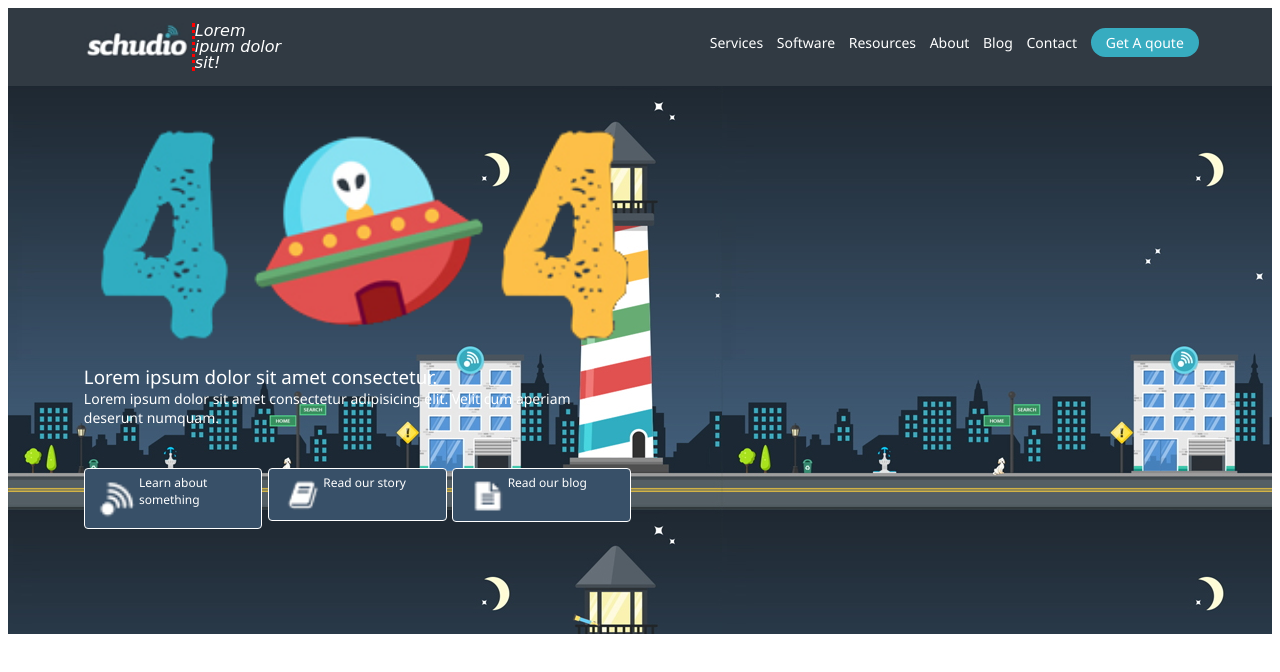
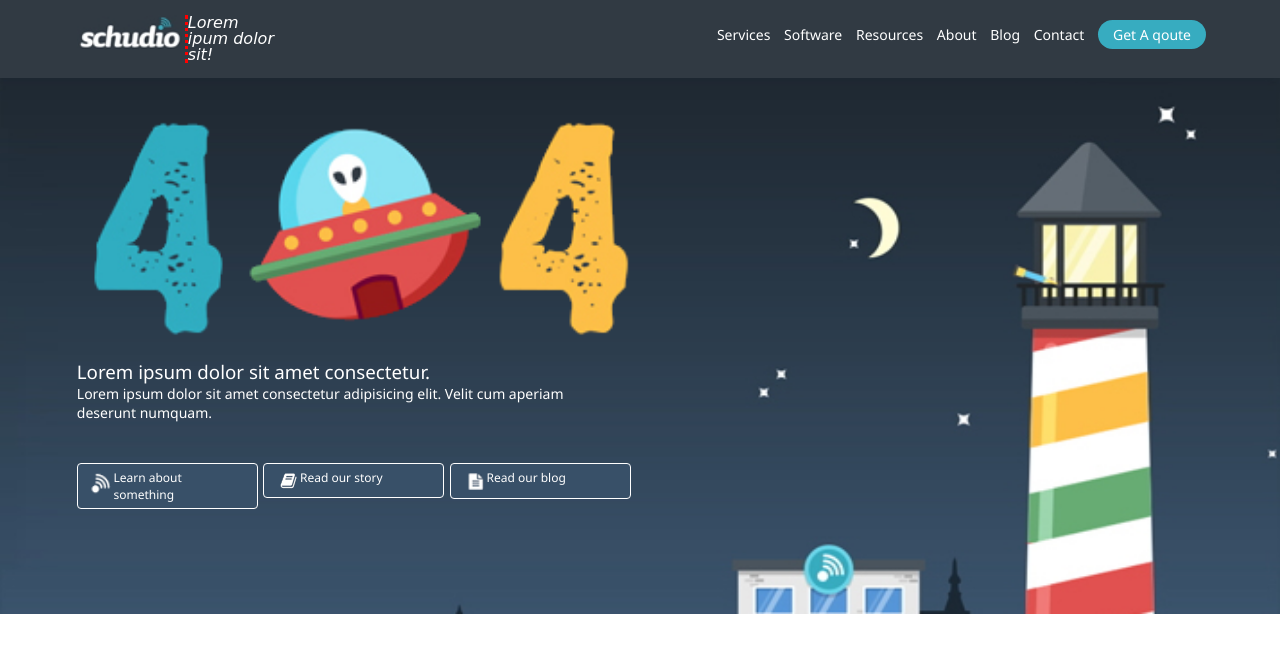
Before and after one commit to vitgri1/01-3-404-Alien-lighthouse-5, a website: page index.html in a window 1280 px wide. Drawn offline with Linux system fonts and the light colour scheme.

Commit message:
Navigation, links and background

```diff
--- a/index.html
+++ b/index.html
@@ -13,15 +13,15 @@
             <img src="./logo.jpg" alt="Logo text" style="float: left; width: 54%">
             <p style="float: left; width: 44%; margin:0; line-height: 1em; color: #fff; font-family: cursive; font-style: italic; border-left: dotted; border-color: red;">Lorem ipum dolor sit!</p>
         </a>
-        <div style="float: right; margin-right: 5%; margin-top: 10px; width: 500px; text-align: right; font-size: 14px;">
-            <a href="#" style="margin-right: 2%; color: #fff; text-decoration: none;">Services</a>
-            <a href="#" style="margin-right: 2%; color: #fff; text-decoration: none;">Software</a>
-            <a href="#" style="margin-right: 2%; color: #fff; text-decoration: none;">Resources</a>
-            <a href="#" style="margin-right: 2%; color: #fff; text-decoration: none;">About</a>
-            <a href="#" style="margin-right: 2%; color: #fff; text-decoration: none;">Blog</a>
-            <a href="#" style="margin-right: 2%; color: #fff; text-decoration: none;">Contact</a>
-            <a href="#" style="margin-right: 2%; color: #fff; text-decoration: none; background-color: #37ACC0; padding: 5px; padding-left: 15px; padding-right: 15px; border-radius: 20px;">Get A qoute</a>
-        </div>
+        <nav>
+            <a href="#" style="margin-right: 2%;">Services</a>
+            <a href="#" style="margin-right: 2%;">Software</a>
+            <a href="#" style="margin-right: 2%;">Resources</a>
+            <a href="#" style="margin-right: 2%;">About</a>
+            <a href="#" style="margin-right: 2%;">Blog</a>
+            <a href="#" style="margin-right: 2%;">Contact</a>
+            <a href="#" style="margin-right: 2%; background-color: #37ACC0; padding: 5px; padding-left: 15px; padding-right: 15px; border-radius: 20px;">Get A qoute</a>
+        </nav>
     </header>
     <main>
         <div style="display:inline-block; width:45%; margin-left: 6%; margin-top: 20px;">
@@ -31,17 +31,17 @@
                 Lorem ipsum dolor sit amet consectetur adipisicing elit. Velit cum aperiam deserunt numquam.
             </p>
             <div style="display: inline-block; width: 100%; margin-top: 40px; font-size: 12px;  margin-bottom: 100px;">
-                <a href="#" style="float: left; width: 30%; border-radius: 4px; border-width: 1px; border-style: solid; border-color: #fff; padding: 5px; padding-left: 3px; padding-right: 3px; margin-right: 1%; background-color: #385068;">
-                    <img src="./antenna.png" alt="Antenna" style="float: left; width: 25%; margin-left: 5%;">
-                    <div style="float: left; width: 70%; color: #fff;">Learn about something</div>
+                <a href="#" style="float: left; width: 30%; border-radius: 4px; border-width: 1px; border-style: solid; padding: 5px; padding-left: 3px; padding-right: 3px; margin-right: 1%; background-color: #385068;">
+                    <img src="./antenna.png" alt="Antenna" style="float: left; width: 2em; margin-left: 5%;">
+                    <div style="float: left; width: 70%;">Learn about something</div>
                 </a>
-                <a href="#" style="float: left; width: 30%; border-radius: 4px; border-width: 1px; border-style: solid; border-color: #fff; padding: 5px; padding-left: 3px; padding-right: 3px; margin-right: 1%; background-color: #385068;">
-                    <img src="./book.png" alt="Book" style="float: left; width: 25%; margin-left: 5%;">
-                    <div style="float: left; width: 70%; color: #fff;">Read our story</div>
+                <a href="#" style="float: left; width: 30%; border-radius: 4px; border-width: 1px; border-style: solid; padding: 5px; padding-left: 3px; padding-right: 3px; margin-right: 1%; background-color: #385068;">
+                    <img src="./book.png" alt="Book" style="float: left; width: 2em; margin-left: 5%;">
+                    <div style="float: left; width: 70%;">Read our story</div>
                 </a>
-                <a href="#" style="float: left; width: 30%; border-radius: 4px; border-width: 1px; border-style: solid; border-color: #fff; padding: 5px; padding-left: 3px; padding-right: 3px; background-color: #385068;">
-                    <img src="./page.png" alt="Page" style="float: left; width: 25%; margin-left: 5%;">
-                    <div style="float: left; width: 70%; color: #fff;">Read our blog</div>
+                <a href="#" style="float: left; width: 30%; border-radius: 4px; border-width: 1px; border-style: solid; padding: 5px; padding-left: 3px; padding-right: 3px; background-color: #385068;">
+                    <img src="./page.png" alt="Page" style="float: left; width: 2em; margin-left: 5%;">
+                    <div style="float: left; width: 70%;">Read our blog</div>
                 </a>
 
             </div>
--- a/main.css
+++ b/main.css
@@ -1,7 +1,8 @@
 body{
     color: #fff;
     font-family: 'Segoe UI', Tahoma, Geneva, Verdana, sans-serif;
-    display: inline-block
+    display: inline-block;
+    margin: 0;
 }
 header{
     background-color: #313A43;
@@ -10,10 +11,24 @@ header{
     padding-top: 15px;
     padding-bottom: 15px;
 }
+nav{
+    float: right;
+    margin-right: 5%;
+    margin-top: 10px;
+    width: 500px;
+    text-align: right;
+    font-size: 14px;
+    }
+a{
+    text-decoration: none;
+    color: #fff;
+    border-color: #fff;
+}
 main{
     background-image:url(./bg.jpg);
     float: left;
     width: 100%;
+    background-size: 100%;
 }
 h3{
     display: inline-block;
```
